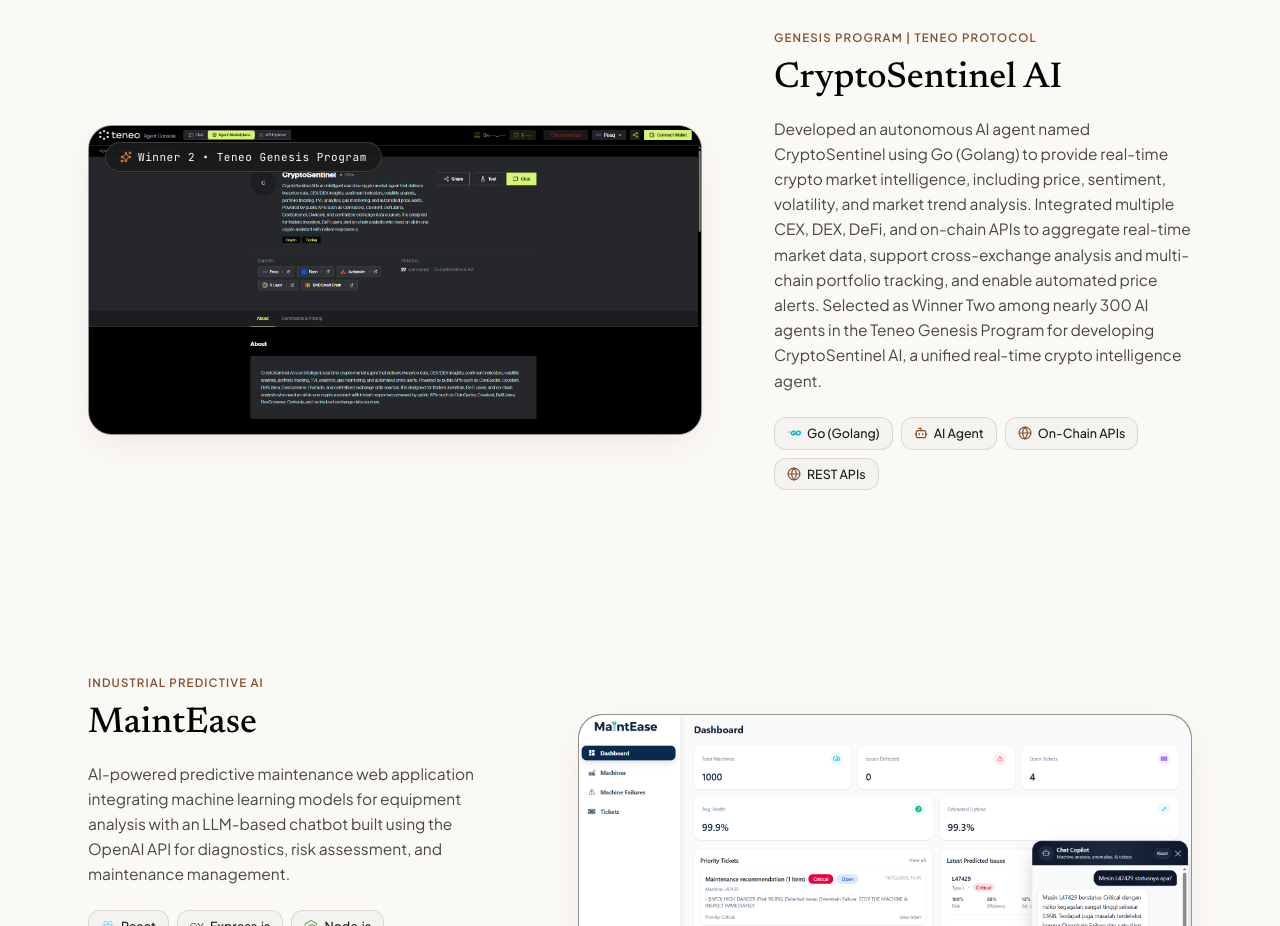
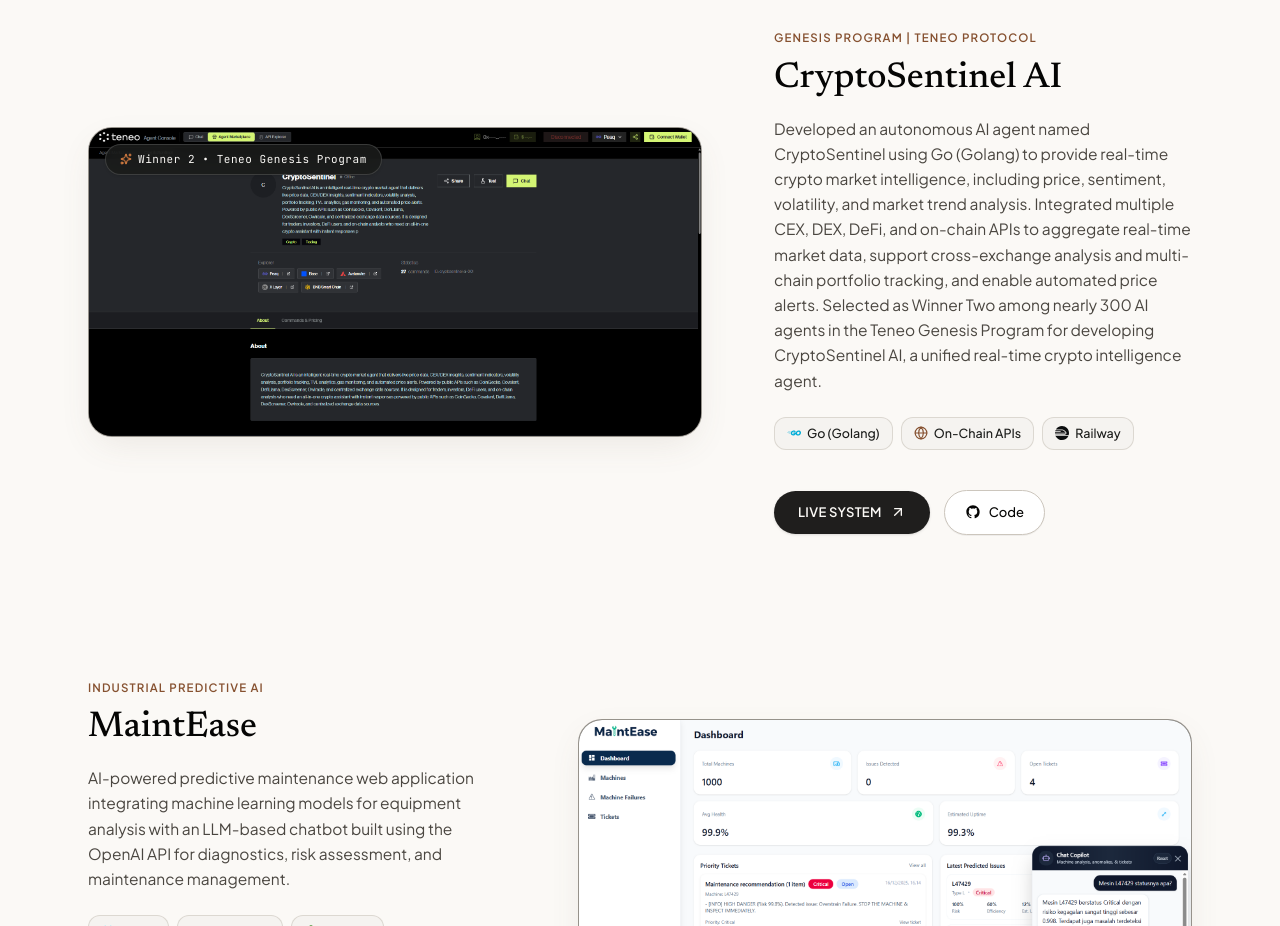
Before and after one commit to aryo04/myporto, a Next.js app: page / in a window 1280 px wide. Shown: the part 4980-5906 px from the top of the page. Built offline with nearby package versions, Linux system fonts and the light colour scheme.

Commit message:
feat: add portfolio data structures and personal profile information

```diff
--- a/src/data/portfolioData.ts
+++ b/src/data/portfolioData.ts
@@ -214,10 +214,17 @@
     title: "CryptoSentinel AI",
     category: "Genesis Program | Teneo Protocol",
     description: "Developed an autonomous AI agent named CryptoSentinel using Go (Golang) to provide real-time crypto market intelligence, including price, sentiment, volatility, and market trend analysis. Integrated multiple CEX, DEX, DeFi, and on-chain APIs to aggregate real-time market data, support cross-exchange analysis and multi-chain portfolio tracking, and enable automated price alerts. Selected as Winner Two among nearly 300 AI agents in the Teneo Genesis Program for developing CryptoSentinel AI, a unified real-time crypto intelligence agent.",
-    tags: ["Go (Golang)", "AI Agent", "On-Chain APIs", "REST APIs"],
+    tags: ["Go (Golang)", "On-Chain APIs", "Railway"],
     image: "/assets/projects/cryptosentinel.png",
     highlightBadge: "Winner 2 • Teneo Genesis Program",
-    links: {}
+    primaryButton: {
+      label: "Live System",
+      url: "https://agent-console.ai/agent-marketplace/cryptosentinel-ai-001"
+    },
+    links: {
+      project: "https://agent-console.ai/agent-marketplace/cryptosentinel-ai-001",
+      github: "https://github.com/aryo04/CryptoSentinel"
+    }
   },
   {
     id: "maintease",
```
